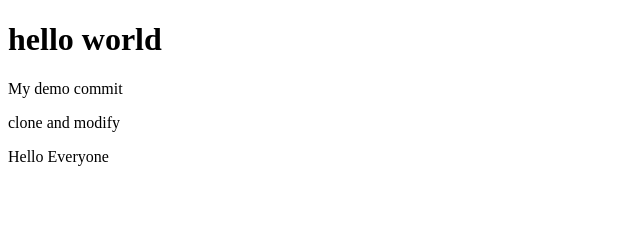
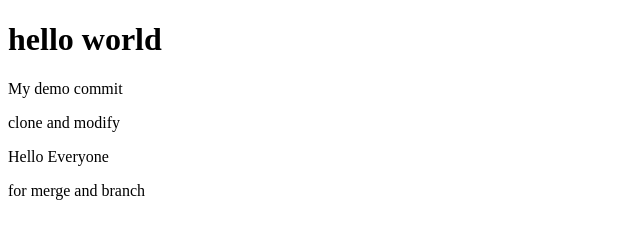
Before and after one commit to pradeep-lingasamy/gitdemo, a plain HTML site: page index.html in a window 1280 px wide. Shown: the whole page, without its empty margins (0-640 px from the left). Drawn offline with Linux system fonts and the light colour scheme.

Commit message:
create branch

```diff
--- a/index.html
+++ b/index.html
@@ -11,5 +11,6 @@
     <p>My demo commit</p>
     <p>clone and modify</p>
     <p>Hello Everyone</p>
+    <p>for merge and branch</p>
 </body>
 </html>
```
